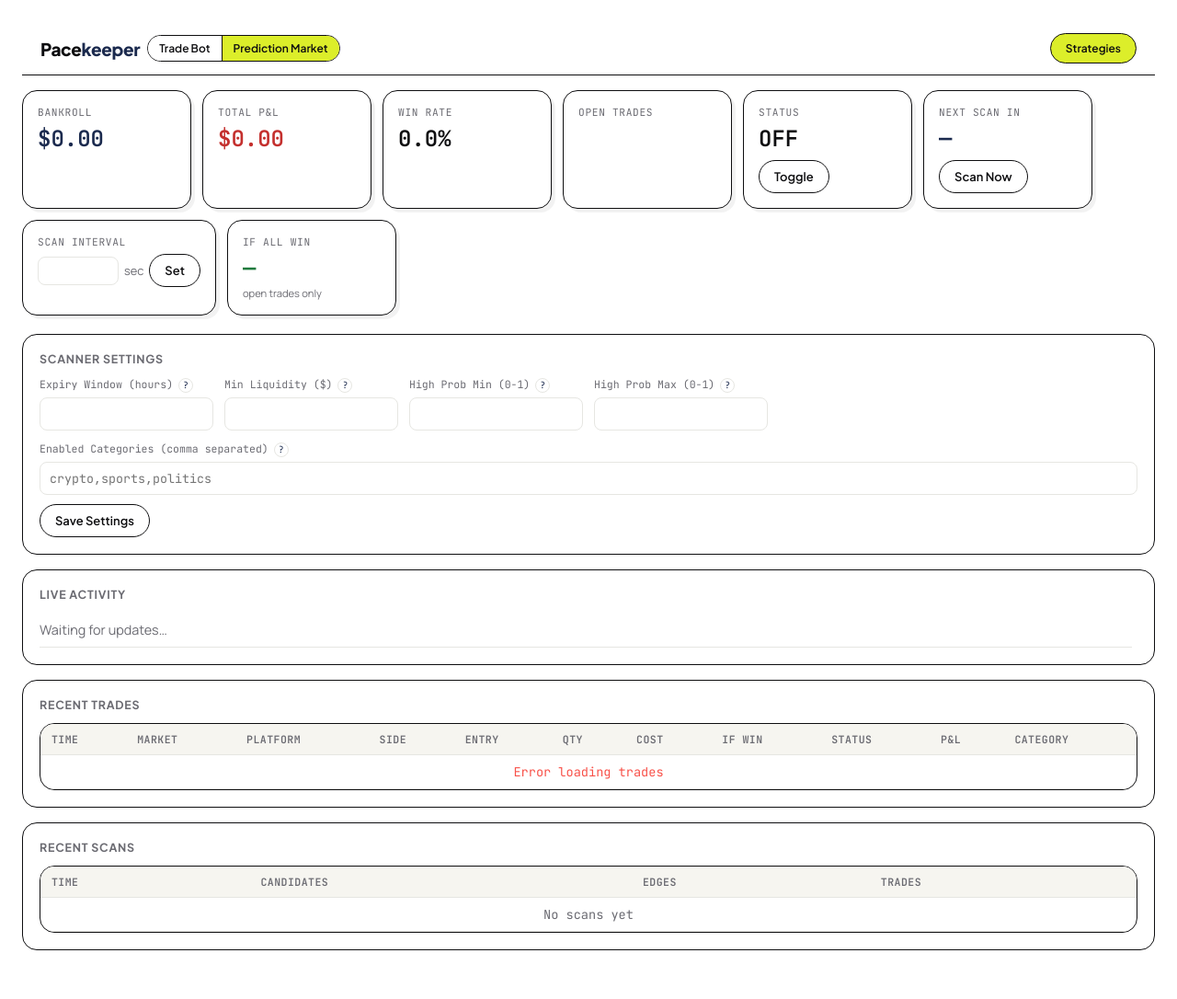
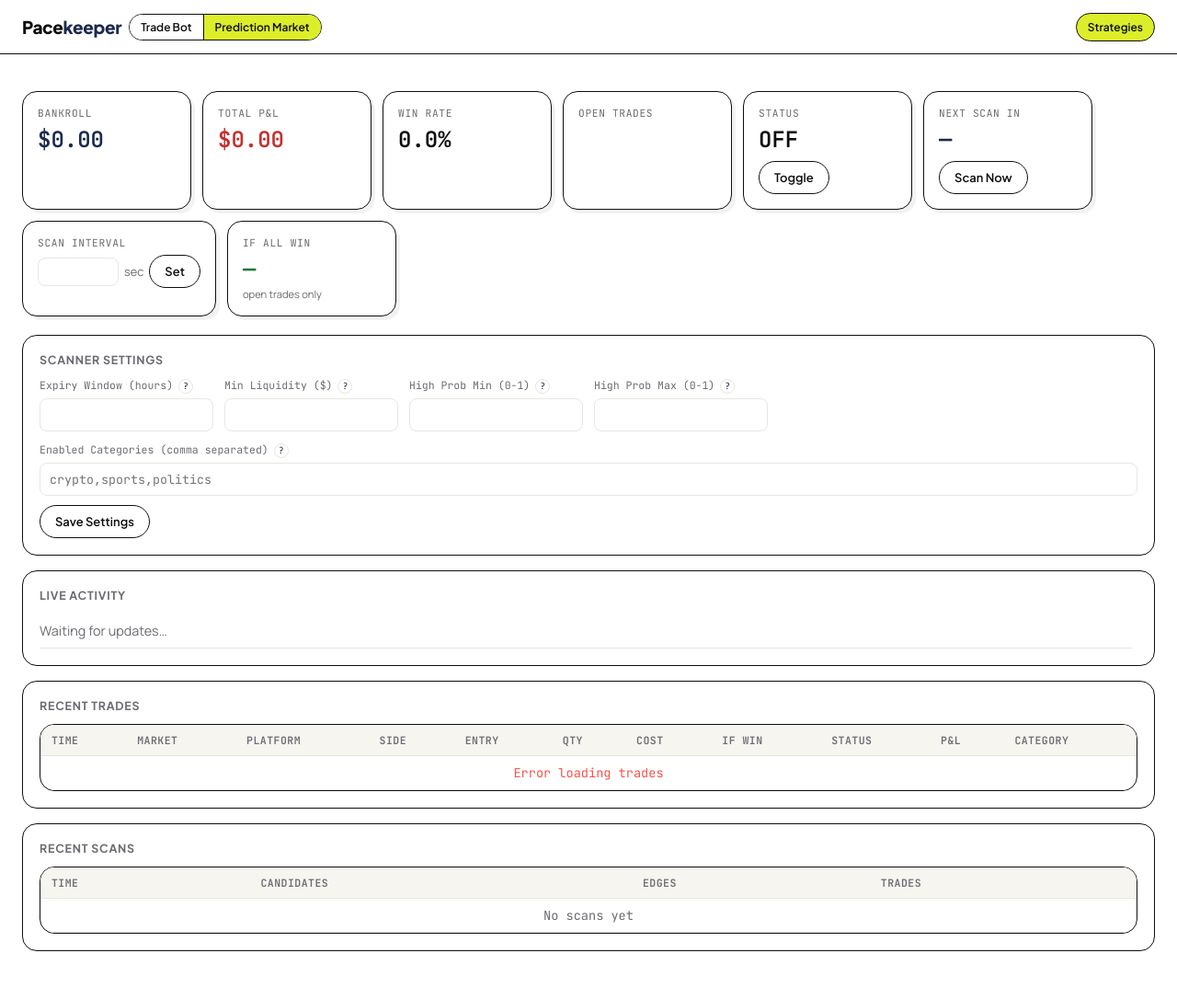
Before and after one commit to pkhaninejad/pacekeeper-trading-bot, a Python web app: template src/dashboard/templates/dashboard.html in a window 1280 px wide. Shown: the whole page at 92% size. Before the commit the page ends 1033 px from the top, so only its background shows below. Run offline with Jinja, Linux system fonts and the light colour scheme; the template is opened without the code that fills it, so the values that code supplies are empty.

Commit message:
fix(ui): align header to page column + flush both headers to top
Full-bleed sticky header bar with an inner column (.app-header-inner) capped
at the same 1400px max-width as the page content, so the brand lines up with
the first card. Prediction dashboard: removed body padding (header was floating
with space above), wrapped content in <main class="app-main"> centered to 1400px.
Both dashboards' headers are now identical and flush to the top.

Verified via Playwright at 1440px.

Co-Authored-By: Claude Opus 4.8 <noreply@anthropic.com>

```diff
--- a/prediction_bot/src/dashboard/templates/dashboard.html
+++ b/prediction_bot/src/dashboard/templates/dashboard.html
@@ -6,7 +6,8 @@
 <title>Prediction Market Bot</title>
 <style>
   /* Pacekeeper "Trading Desk" — light canvas, cobalt primary, mono for numbers. */
-  body { font-family: var(--sans), -apple-system, BlinkMacSystemFont, sans-serif; background: var(--paper); color: var(--ink); margin: 0; padding: 24px; }
+  body { font-family: var(--sans), -apple-system, BlinkMacSystemFont, sans-serif; background: var(--paper); color: var(--ink); margin: 0; padding: 0; }
+  .app-main { max-width: 1400px; margin: 0 auto; padding: 8px 24px 36px; }
   h1 { color: var(--ink); font-size: 1.4em; font-weight: 700; letter-spacing: -0.01em; }
   .cards { display: flex; gap: 12px; margin: 16px 0 20px; flex-wrap: wrap; }
   .card { background: var(--paper-2); border: 1px solid var(--rule); padding: 16px; border-radius: 12px; min-width: 150px; }
@@ -52,14 +53,17 @@
 </head>
 <body>
 <header class="app-header">
+ <div class="app-header-inner">
   <h1>Pace<span>keeper</span></h1>
   <span class="botswitch">
     <a onclick="location.href=location.protocol+'//'+location.hostname+':4000'">Trade Bot</a>
     <span class="active">Prediction Market</span>
   </span>
   <span class="spacer"></span>
-  <button id="sb-open-btn" onclick="StrategyBuilder.open()" style="padding:8px 16px;font-family:var(--font-display);font-weight:600;border:1.5px solid var(--ink);border-radius:var(--r-pill);background:var(--chartreuse);color:var(--ink);cursor:pointer">Strategies</button>
+  <button id="sb-open-btn" onclick="StrategyBuilder.open()">Strategies</button>
+ </div>
 </header>
+<main class="app-main">
 
 <div class="cards">
   <div class="card">
@@ -175,6 +179,7 @@
     </tbody>
   </table>
 </div>
+</main>
 
 <script>
 let nextScanAt = null;
--- a/src/dashboard/static/strategy_builder.css
+++ b/src/dashboard/static/strategy_builder.css
@@ -103,13 +103,17 @@
 .botswitch a + a, .botswitch span + a, .botswitch a + span { border-left: 1.5px solid var(--ink); }
 .botswitch a:hover { background: var(--ink); color: var(--paper); }
 
-/* Shared app header bar — identical on both dashboards, sticky, no reflow jump. */
+/* Shared app header bar — full-bleed sticky bar, inner content aligned to the
+ * same 1400px column as the page body so the brand lines up with the cards. */
 .app-header {
-  position: sticky; top: 0; z-index: 50;
-  display: flex; align-items: center; gap: 10px; flex-wrap: wrap;
-  padding: 12px 20px; min-height: 58px; box-sizing: border-box;
+  position: sticky; top: 0; z-index: 50; margin: 0 0 16px;
   background: var(--paper); border-bottom: 1.5px solid var(--ink);
-  box-shadow: none; font-family: var(--font-display); margin: 0 0 16px;
+  box-shadow: none; font-family: var(--font-display);
+}
+.app-header-inner {
+  max-width: 1400px; margin: 0 auto; width: 100%; box-sizing: border-box;
+  display: flex; align-items: center; gap: 8px; flex-wrap: wrap;
+  padding: 12px 24px; min-height: 58px;
 }
 .app-header h1 {
   font-family: var(--font-display); font-weight: 800; font-size: 19px;
--- a/src/dashboard/templates/dashboard.html
+++ b/src/dashboard/templates/dashboard.html
@@ -672,6 +672,7 @@
     LIVE TRADING ACTIVE — Real money is at risk. Use Emergency Stop to halt immediately.
   </div>
   <header class="app-header">
+   <div class="app-header-inner">
     <h1>Pace<span>keeper</span></h1>
     <span class="botswitch">
       <span class="active">Trade Bot</span>
@@ -692,6 +693,7 @@
     <button id="wds-setup-btn" onclick="WallstrdevSetup.open()">Setup</button>
     <button id="toggle-btn">Pause Bot</button>
     <button id="emergency-stop-btn" onclick="triggerEmergencyStop()">Emergency Stop</button>
+   </div>
   </header>
 
   <div id="mode-modal-backdrop" style="display:none" onclick="handleBackdropClick(event)">
```
